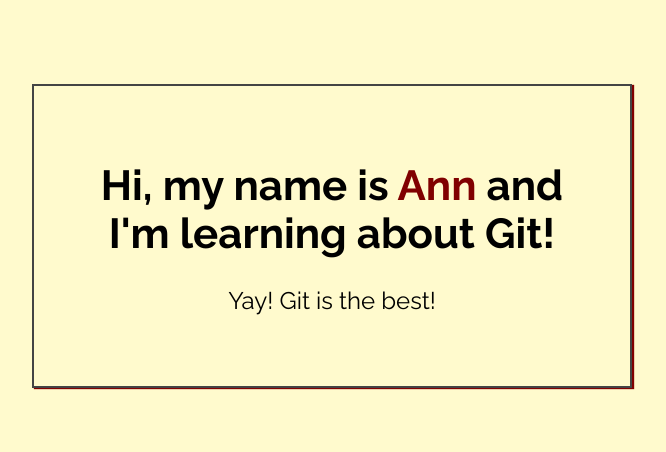
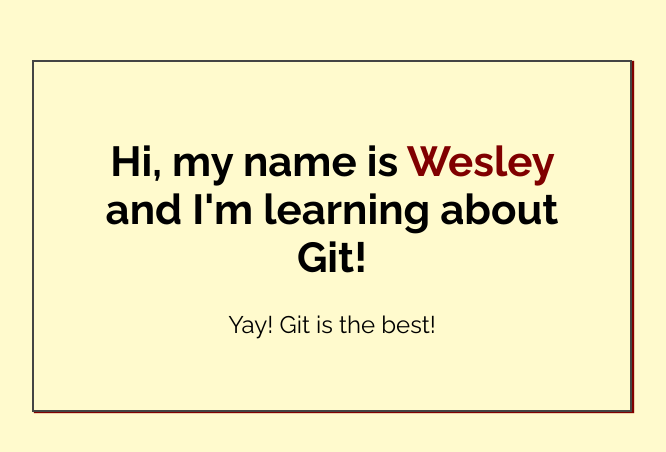
Before and after one commit to wtom3912/my-first-repo, a plain HTML site: page index.html in a window 1280 px wide. Shown: the part 164-616 px from the top of the page, without its empty margins (308-974 px from the left). Drawn offline with Linux system fonts and the light colour scheme.

Commit message:
Added name to index.html

```diff
--- a/index.html
+++ b/index.html
@@ -14,7 +14,7 @@
 <body>
 
     <div class="greeting">
-        <h1>Hi, my name is <span class="highlight">Ann</span> and I'm learning about Git! </h1>
+        <h1>Hi, my name is <span class="highlight">Wesley</span> and I'm learning about Git! </h1>
 
         <p>Yay! Git is the best!</p>
     </div>
```
